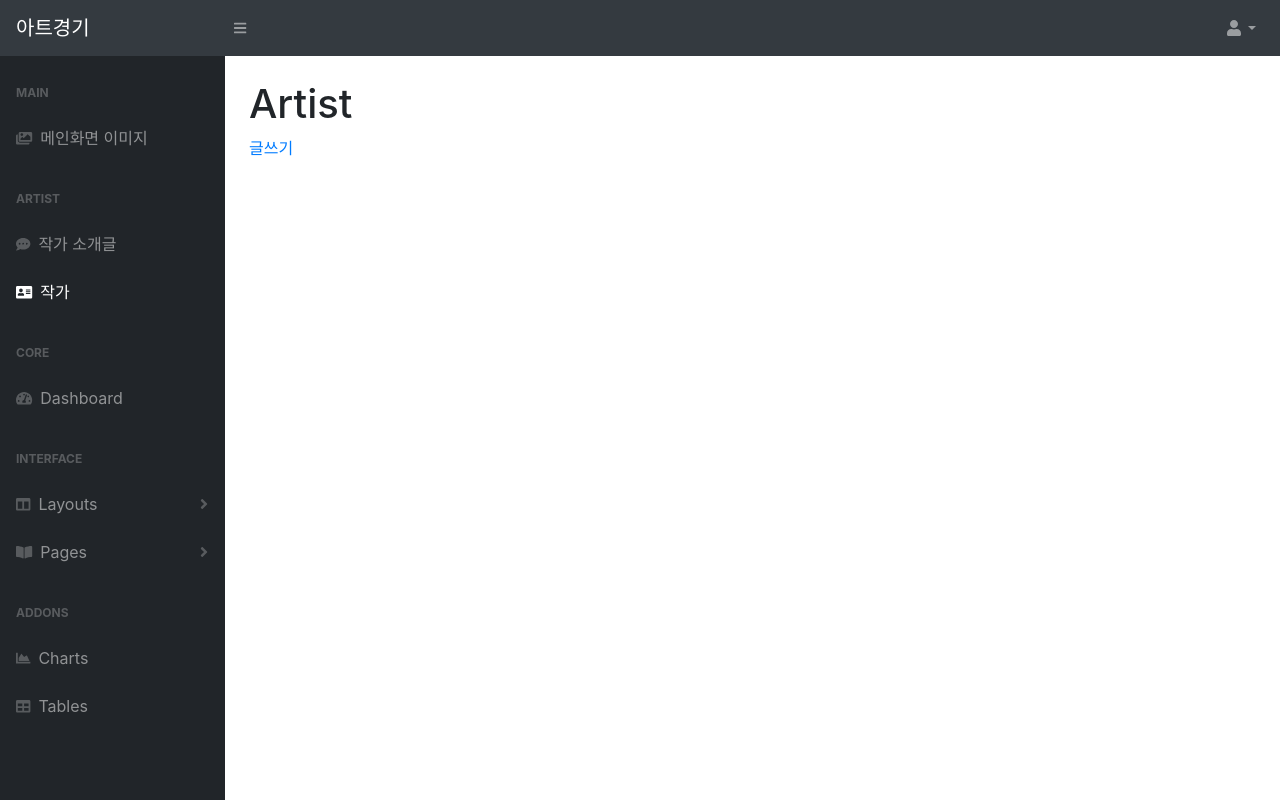
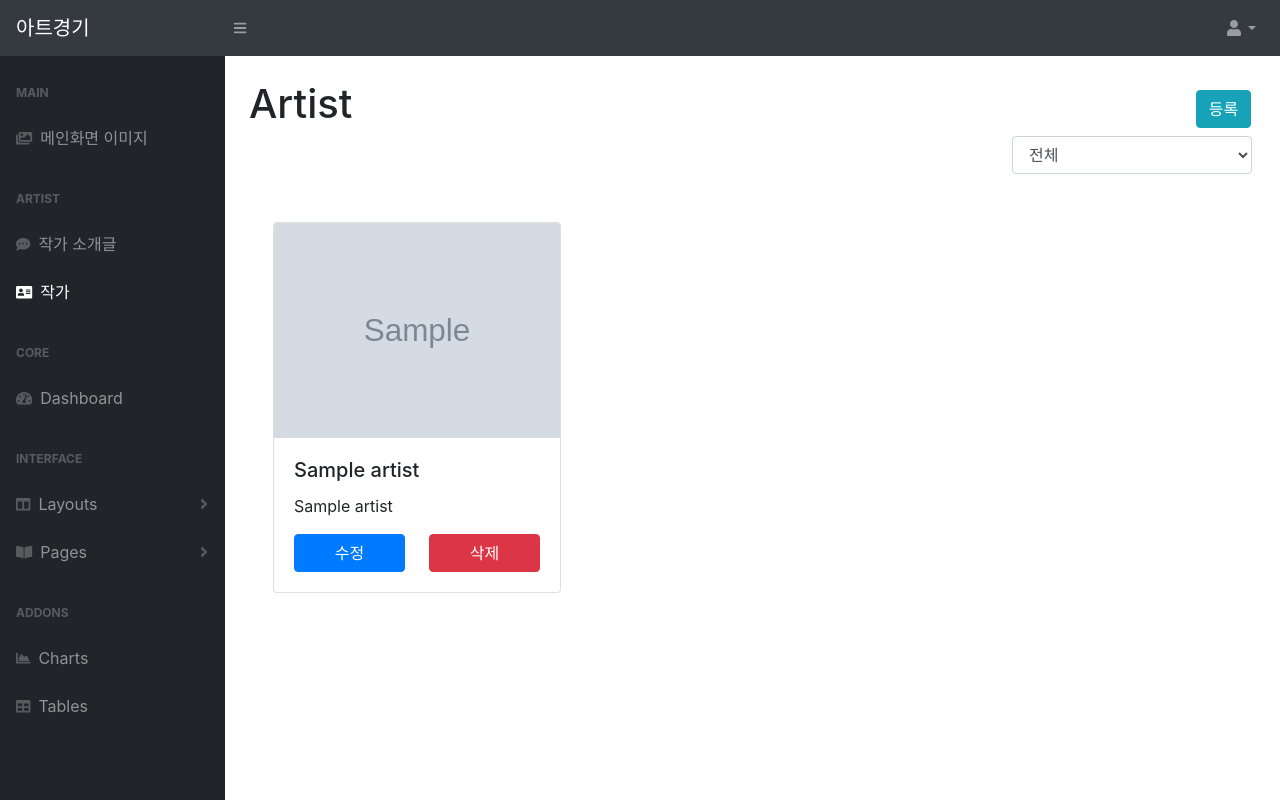
Before and after one commit to starseat/2020_artgg, a PHP site: page /artist.php in a window 1280 px wide. Run offline with PHP 8.4, Linux system fonts and the light colour scheme; tables that the repository leaves empty or names only in its code hold one stand-in row (values such as "Sample post"); grey boxes marked "Sample" are stand-in pictures; some libraries are stand-ins or nearby versions.

Commit message:
[admin] 작가 리스트 페이지 추가중

```diff
--- a/src/admin/artist.php
+++ b/src/admin/artist.php
@@ -1,8 +1,89 @@
 <?php require_once('fragment/content_layout.php'); ?>
 
+<?php
+
+include('common.php');
+include('db_conn.php');
+
+// $isLogin = $_SESSION['is_login'];
+// if ($isLogin != 1) {
+//     echo ('<meta http-equiv="refresh" content="0 url=./login.html" />');
+// }
+
+$sql  = "SELECT distinct year FROM artgg_artist where name != 'artist_greeting' ORDER BY year desc";
+$result = mysqli_query($conn, $sql) or exit(mysqli_error($conn));
+$year_length = $result->num_rows;
+
+?>
+
 <h1 class="mt-4">Artist</h1>
-<a href="./artist_write.php">글쓰기</a>
+<style>
+    .insert-button-box {
+        position: fixed;
+        top: 5.6rem;
+        right: 1.8rem;
+    }
+</style>
+<div class="insert-button-box">
+    <button type="button" class="btn btn-info" onclick="javascript: location.href='./artist_write.php';">등록</button>
+</div>
+
+<div class="row">
+    <div class="d-none d-md-inline-block ml-auto mr-0 mr-md-3 my-2 my-md-0">
+        <select class="form-control" id="artist_select_year" style="width: 240px;">
+        <?php
+        if($year_length > 0) {
+            echo ('<option value="0">전체</option>');
+            while ($year_row = $result->fetch_array()) {
+                echo ('<option value="' . RemoveXSS($year_row['year']) .'">' . RemoveXSS($year_row['year']) . '</option>');
+            }
+        }
+        else {
+            echo ('<option value="0">없음</option>');
+        }
+        $result->free();
+        ?>
+        </select>
+    </div>
+</div>
+
+<br>
+
+<div class="mt-4 mb-4 container">
+    <div class="row">
+
+        <?php
+        $sql = "SELECT seq, year, name, en_name, thumbnail FROM artgg_artist ORDER BY name";
+        $result = mysqli_query($conn, $sql) or exit(mysqli_error($conn));
+        $artist_length = $result->num_rows;
+
+        if ($artist_length > 0) {
+            while ($artist_info = $result->fetch_array()) {
+                echo ('<div class="col-sm-4 col-md-3 col-lg-2">');
+                echo ('    <div class="card" style="width: 18rem;">');
+                echo ('        <img src="' . RemoveXSS($artist_info['thumbnail']) . '" class="card-img-top" alt="thumbnail">');
+                echo ('        <div class="card-body">');
+                echo ('            <h5 class="card-title">' . RemoveXSS($artist_info['name']) . '</h5>');
+                echo ('            <p class="card-text">' . RemoveXSS($artist_info['en_name']) . '</p>');
+                echo ('            <div class="row">');
+                echo ('                <div class="col-6"><button class="btn btn-primary w-100" onclick="doUpdate(' . RemoveXSS($artist_info['seq']) . ')">수정</button></div>');
+                echo ('                <div class="col-6"><button class="btn btn-danger w-100" onclick="doDelete(' . RemoveXSS($artist_info['seq']) . ')">삭제</button></div>');
+                echo ('            </div>');
+                echo ('        </div>');
+                echo ('    </div>');
+                echo ('</div>');
+            }
+        } else {
+            echo ('<div class="d-none d-md-inline-block" style="margin: 8rem auto;">등록된 작가 정보가 없습니다.</div>');
+        }
+        $result->free();
+        ?>
+
+    </div>
+</div>
 
 <?php require_once('fragment/footer.php'); ?>
 
+<script src="./js/artist.js"></script>
+
 <?php require_once('fragment/tail.php'); ?>
--- /dev/null
+++ b/src/admin/js/artist.js
@@ -0,0 +1,7 @@
+function doUpdate(seq) {
+    alert('[doUpdate] seq: ' + seq);
+}
+
+function doDelete(seq) {
+    alert('[doDelete] seq: ' + seq);
+}
```
